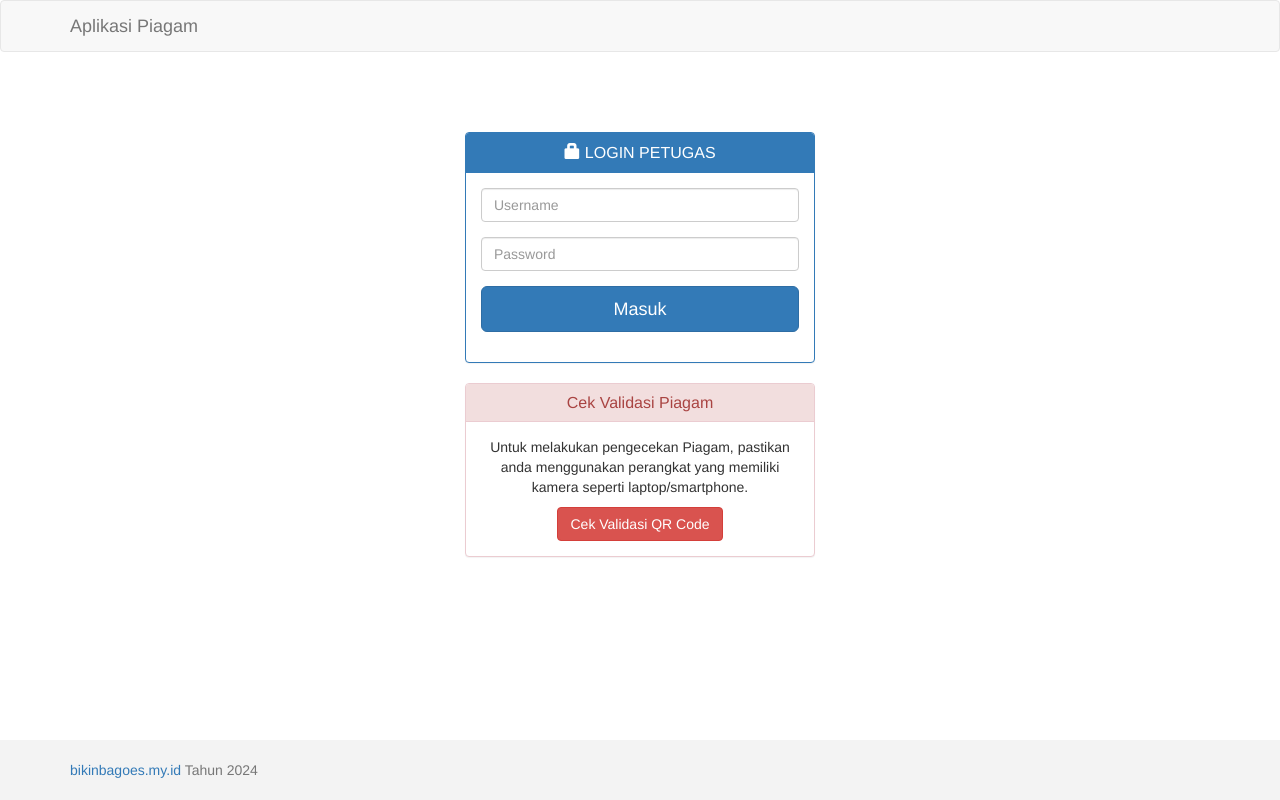
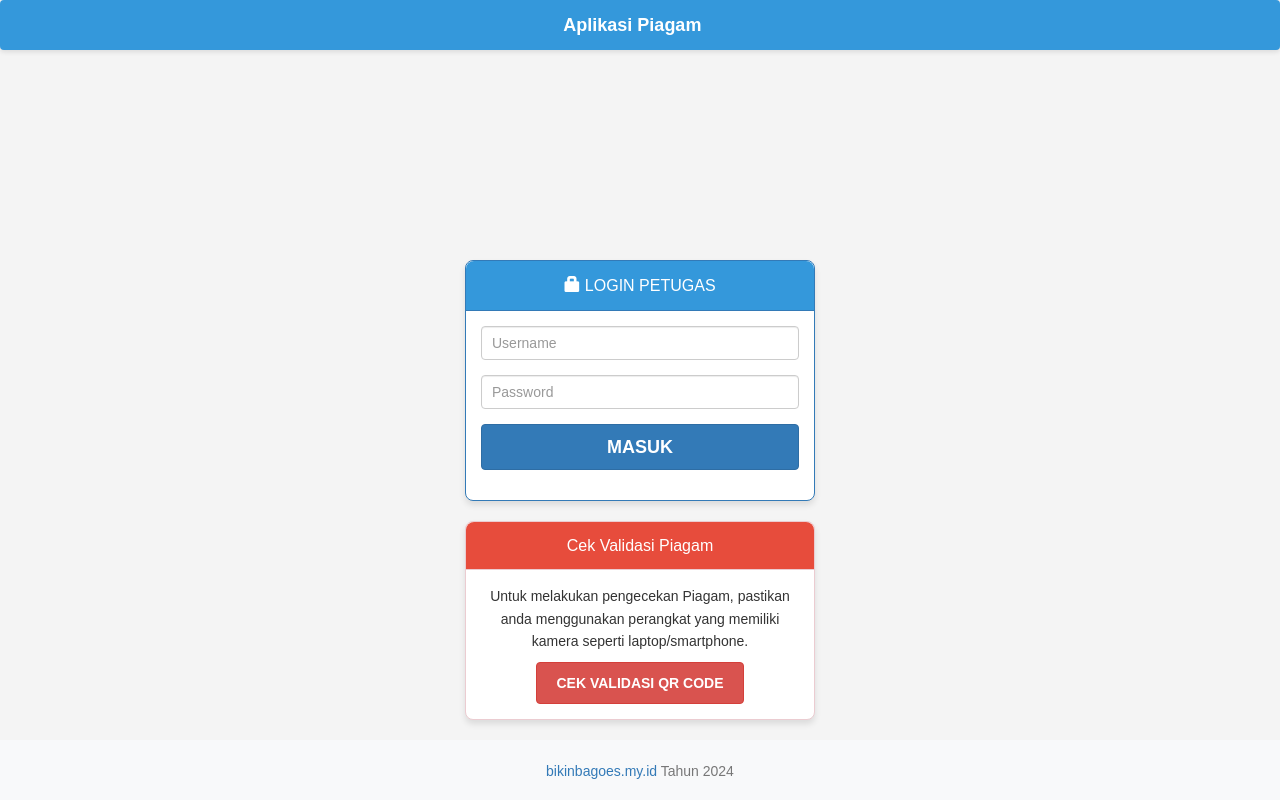
Before and after one commit to Realitaa/piagam, a PHP site: page /login.php in a window 1280 px wide. Run offline with PHP 8.4, Linux system fonts and the light colour scheme.

Commit message:
hanya memperbagus beberapa tampilan saja

```diff
--- a/data_piagam.php
+++ b/data_piagam.php
@@ -5,7 +5,7 @@
 <div class="container">
 
     <div class="row">
-        <div class="panel panel-primary">
+        <div class="panel panel-danger">
             <div class="panel-heading">
                 <h3 class="panel-title">Data Instansi Donor Tahun
                     <select name="tahun" id="tahun" style="color: black;">
--- a/header.php
+++ b/header.php
@@ -36,7 +36,7 @@ include "koneksi.php";
 </head>
 <body>
 <!-- Fixed navbar -->
-    <nav class="navbar navbar-default navbar-fixed-top">
+    <nav class="navbar navbar-default">
       <div class="container">
         <div class="navbar-header">
           <button type="button" class="navbar-toggle collapsed" data-toggle="collapse" data-target="#navbar" aria-expanded="false" aria-controls="navbar">
@@ -45,7 +45,7 @@ include "koneksi.php";
             <span class="icon-bar"></span>
             <span class="icon-bar"></span>
           </button>
-          <a class="navbar-brand" href="./">Aplikasi Piagam</a>
+          <a class="navbar navbar-brand" href="./">Aplikasi Piagam</a>
         </div>
         <div id="navbar" class="collapse navbar-collapse">
           <ul class="nav navbar-nav">
--- a/index.php
+++ b/index.php
@@ -1,6 +1,7 @@
 <?php include "header.php"; ?>
+
 <div class="container">
-	<div class="panel panel-primary">
+	<div class="panel panel-danger">
 		<div class="panel-heading">
 			<h3 class="panel-title"><span class="glyphicon glyphicon-home"></span> HOME </h3>
 		</div>
--- a/koneksi.php
+++ b/koneksi.php
@@ -1,6 +1,6 @@
 <?php
 //variabel koneksi
-$konek = mysqli_connect("localhost","bikm9652_aset","Elang!ok","bikm9652_qrpiagam");
+$konek = mysqli_connect("localhost","root","","qrpiagam");
 
 if(!$konek){
 	echo "Koneksi Database Gagal...!!!";
--- a/login.php
+++ b/login.php
@@ -16,21 +16,103 @@
 
     <!-- Custom styles for this template -->
     <link href="assets/style.css" rel="stylesheet">
+	<style>
+		body {
+    background-color: #f4f4f4;
+    font-family: 'Arial', sans-serif;
+    line-height: 1.6;
+}
 
+.navbar {
+    background-color: #3498db;
+    border: none;
+    margin-bottom: 150px;
+    box-shadow: 0 2px 5px rgba(0,0,0,0.1);
+}
+
+.navbar-brand {
+    color: #ffffff !important;
+    font-weight: bold;
+}
+
+.container {
+    max-width: 2000px;
+}
+
+.panel {
+    border-radius: 8px;
+    box-shadow: 0 4px 6px rgba(0,0,0,0.1);
+}
+
+.panel-primary .panel-heading {
+    background-color: #3498db;
+    color: #ffffff;
+    text-align: center;
+    padding: 15px;
+    border-top-left-radius: 8px;
+    border-top-right-radius: 8px;
+}
+
+.panel-danger .panel-heading {
+    background-color: #e74c3c;
+    color: #ffffff;
+    text-align: center;
+    padding: 15px;
+    border-top-left-radius: 8px;
+    border-top-right-radius: 8px;
+}
+
+.form-control {
+    border-radius: 4px;
+    padding: 10px;
+    margin-bottom: 15px;
+}
+
+.btn-primary, .btn-danger {
+    border-radius: 4px;
+    padding: 10px 20px;
+    text-transform: uppercase;
+    font-weight: bold;
+    transition: all 0.3s ease;
+}
+
+.btn-primary:hover, .btn-danger:hover {
+    opacity: 0.9;
+}
+
+.footer {
+    background-color: #f8f9fa;
+    padding: 0px;
+    text-align: center;
+    position: fixed;
+    bottom: 0;
+    width: 100%;
+}
+
+.alert {
+    border-radius: 4px;
+}
+
+@media (max-width: 768px) {
+    .container {
+        padding: 0 15px;
+    }
+}
+	</style>
 </head>
 <body>
 <nav class="navbar navbar-default">
-  <div class="container">
+  <div class="col-md-5 col-md-offset-5">
     <div class="navbar-header">
-      <button type="button" class="navbar-toggle collapsed" data-toggle="collapse" data-target="#navbar" aria-expanded="false" aria-controls="navbar">
+    <button type="button" class="navbar-toggle collapsed" data-toggle="collapse" data-target="#navbar" aria-expanded="false" aria-controls="navbar">
         <span class="sr-only">Toggle navigation</span>
         <span class="icon-bar"></span>
         <span class="icon-bar"></span>
         <span class="icon-bar"></span>
-      </button>
-      <a class="navbar-brand" href="./">Aplikasi Piagam</a>
+    </button>
+    <a class="navbar-brand" href="./">Aplikasi Piagam</a>
     </div>
-  </div>
+	</div>
 </nav>
 
 <div class="container">
--- a/tambah_data.php
+++ b/tambah_data.php
@@ -4,7 +4,7 @@
 
 <div class="container">
 <div class="row">
-		<div class="panel panel-primary">
+		<div class="panel panel-danger">
 			<div class="panel-heading">
 				<h3 class="panel-title">Tambah Data Instansi Donor</h3>
 			</div>
```
Also changed, not shown: footer.php (+45 -1 lines).
